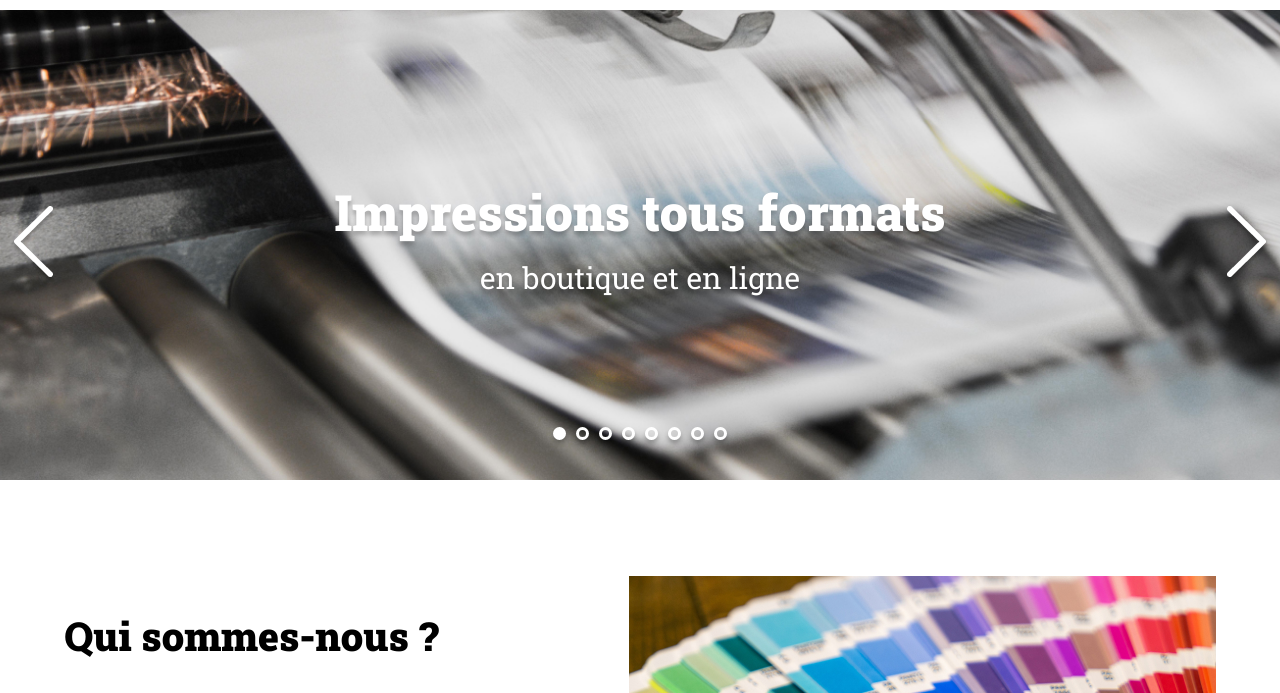
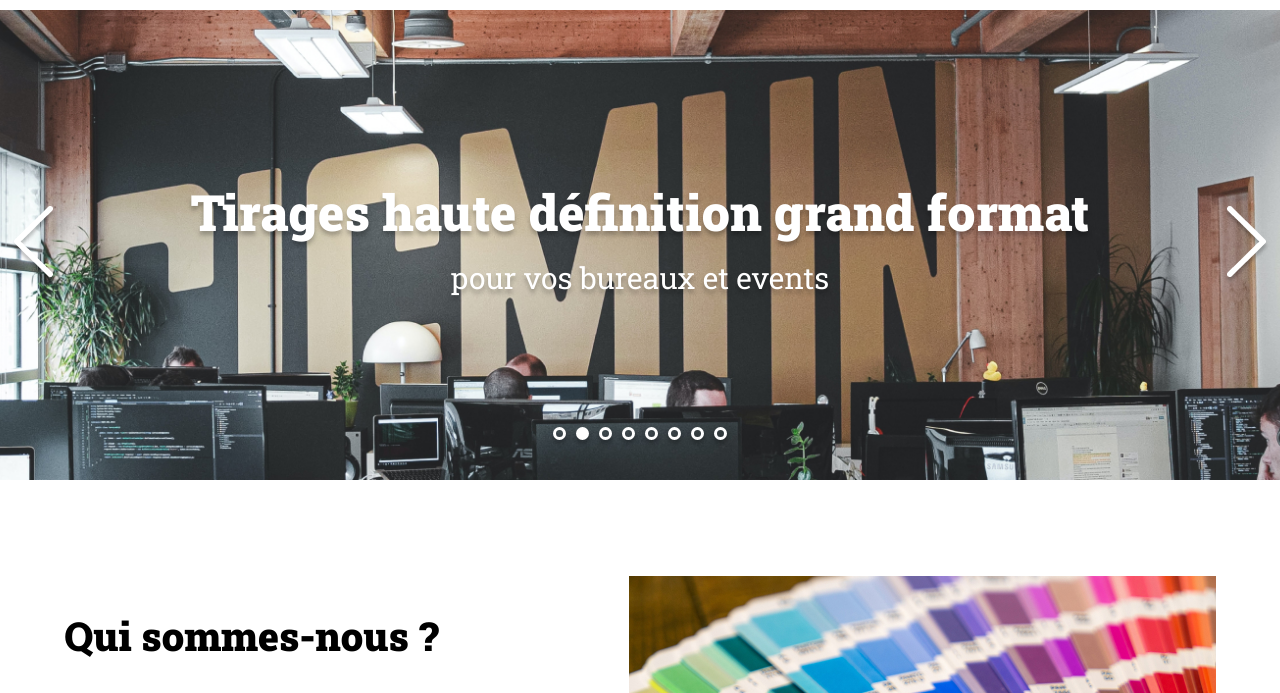
Before and after one commit to ladyquintero/Print-it-JS-main, a plain HTML site: page index.html in a window 1280 px wide. Shown: the part 91-784 px from the top of the page. Drawn offline with Linux system fonts and the light colour scheme; files whose address does not match are found by name.

Commit message:
Fonction - Avancer le carrousel automatiquement

```diff
--- a/assets/script.js
+++ b/assets/script.js
@@ -36,7 +36,7 @@ document.addEventListener('DOMContentLoaded', () => {
 		dotsContainer.appendChild(dot);
 	  }
 
-	  // Select the first dot and add the "dot_selected" class to it
+	  // Sélection premier point et ajoutez-y la classe "dot_selected"
 	  const dots = document.querySelectorAll('.dot');
 	  dots[currentSlide].classList.add('dot_selected');
 	}
@@ -79,7 +79,30 @@ document.addEventListener('DOMContentLoaded', () => {
 	  updateCarousel();
 	});
 
-	// Affichage initial de la première diapositive
+
+   // **** Fonction pour faire avancer le carrousel automatiquement
+    function autoAdvance() {
+    currentSlide = (currentSlide + 1) % slides.length;
+    updateCarousel();
+  }
+
+  // Définir l'intervalle de temps pour le diaporama automatique (par exemple, toutes les 5 secondes)
+  const intervalTime = 5000; // 5000 millisecondes (5 secondes)
+  let slideshowInterval = setInterval(autoAdvance, intervalTime);
+
+  // Mettre en pause le diaporama automatique lors du survol du carrousel
+  bannerImage.addEventListener('mouseover', () => {
+    clearInterval(slideshowInterval);
+  });
+
+  // Reprendre le diaporama automatique lorsque vous ne survolez pas le carrousel
+  bannerImage.addEventListener('mouseout', () => {
+    slideshowInterval = setInterval(autoAdvance, intervalTime);
+  });
+
+
+
+  // Affichage initial de la première diapositive
 	showSlide(currentSlide);
 
 	// Maintenant, ajouter des event listeners aux points
--- a/assets/style.css
+++ b/assets/style.css
@@ -121,6 +121,7 @@ header {
 	object-fit: cover;
 	object-position: center;
 	transition: opacity 0.8s ease; /* Durée et la fonction d'accélération */
+	animation: 3s infinite alternate slidein; /* Animation d'entrée  */
 }
 /* Code CSS en prévision de l'ajout d'un carousel pour la bannière */
 /* Gestion des fleches du carrousel */
@@ -165,6 +166,7 @@ header {
 	text-shadow: 0 4px 4px rgba(0, 0, 0, 0.25);
 	text-align: center;
 	transition: opacity 0.8s ease; /* Durée et la fonction d'accélération  */
+	animation: 3s infinite alternate slidein; /* Animation d'entrée  */
 }
 #banner span {
 	display: block;
```
